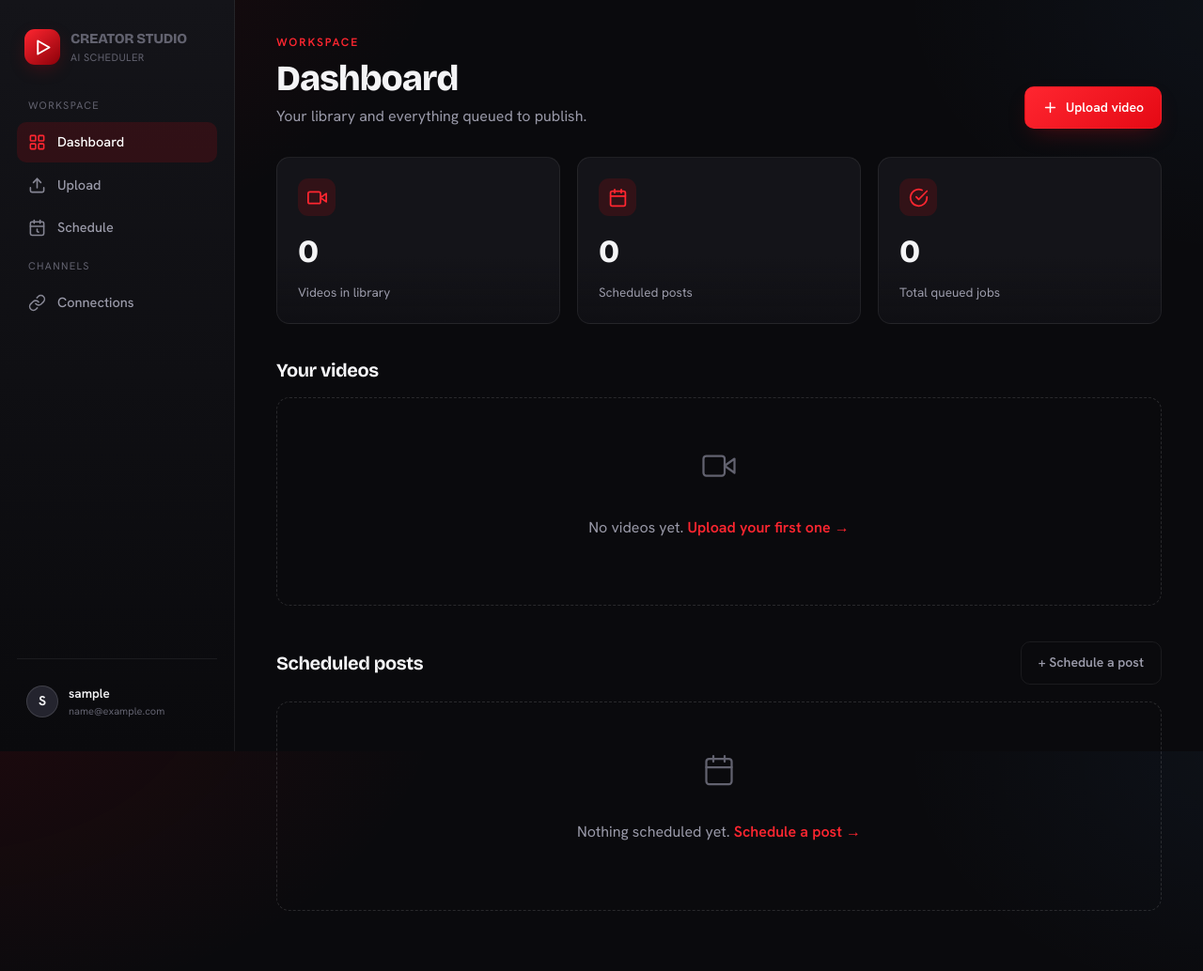
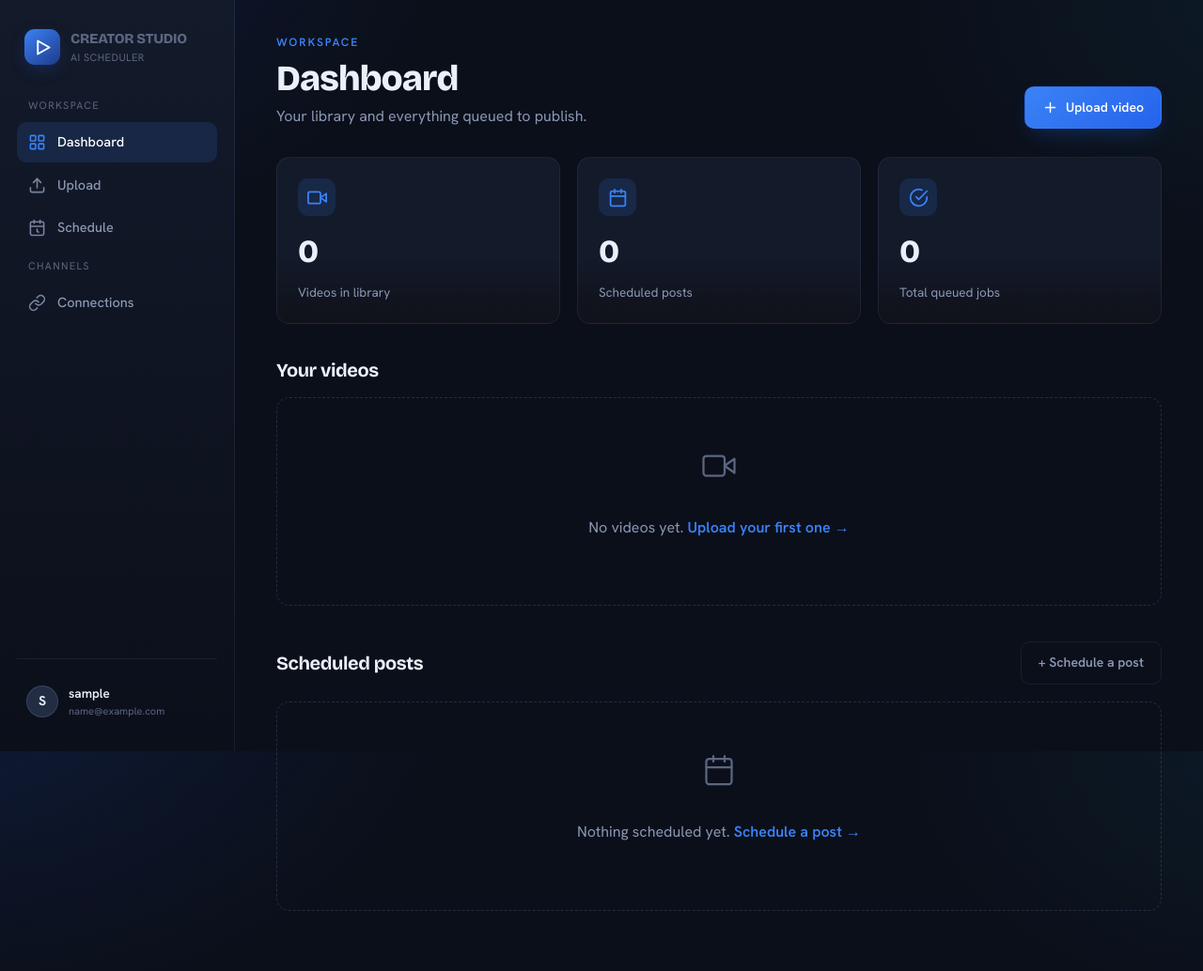
Before and after one commit to vennela100/ai-social-media-scheduler, a Django app: page /dashboard/ in a window 1280 px wide. Shown: the whole page at 94% size. Run offline with Django 5.2, Linux system fonts and the light colour scheme; the visitor is signed in with stand-in values (Sample User, id 1); data that the repository does not hold is empty; some libraries are stand-ins or nearby versions.

Commit message:
Switch palette to Midnight Cobalt (professional navy + cobalt)
Re-theme the design system: deep navy-black surfaces, electric cobalt accent,
cooler hairlines and status colors. Chosen to read as professional/enterprise
and to stay distinct from YouTube/Instagram/LinkedIn brand colors. Pure CSS
variable swap plus the few hardcoded accent touches (auras, logo, hero text).

Co-Authored-By: Claude Opus 4.8 <noreply@anthropic.com>

```diff
--- a/static/css/app.css
+++ b/static/css/app.css
@@ -4,35 +4,35 @@
    ===================================================================== */
 
 :root {
-  /* Surfaces — near-black with a cool cast, layered for depth */
-  --bg: #0a0a0d;
-  --bg-grain: #0c0c10;
-  --surface: #141419;
-  --surface-2: #1c1c24;
-  --surface-3: #24242e;
-  --border: rgba(255, 255, 255, 0.07);
-  --border-strong: rgba(255, 255, 255, 0.13);
+  /* Surfaces — deep navy-black, layered for depth (Midnight Cobalt) */
+  --bg: #0b0f1a;
+  --bg-grain: #0c1322;
+  --surface: #131a2a;
+  --surface-2: #1a2336;
+  --surface-3: #222d44;
+  --border: rgba(140, 165, 210, 0.10);
+  --border-strong: rgba(150, 175, 220, 0.18);
 
   /* Text */
-  --text: #f4f4f6;
-  --text-dim: #9a9aa9;
-  --text-faint: #62626f;
+  --text: #eaf0fa;
+  --text-dim: #8a98b4;
+  --text-faint: #5b6680;
 
-  /* Accent — crimson, elevated */
-  --accent: #e50914;
-  --accent-bright: #ff2630;
-  --accent-soft: rgba(229, 9, 20, 0.14);
-  --accent-glow: rgba(229, 9, 20, 0.35);
+  /* Accent — electric cobalt */
+  --accent: #2563eb;
+  --accent-bright: #3b82f6;
+  --accent-soft: rgba(59, 130, 246, 0.14);
+  --accent-glow: rgba(37, 99, 235, 0.40);
 
   /* Semantic status */
-  --ok: #2dd470;
-  --ok-soft: rgba(45, 212, 112, 0.13);
-  --warn: #f5a623;
-  --warn-soft: rgba(245, 166, 35, 0.13);
-  --info: #4d9fff;
-  --info-soft: rgba(77, 159, 255, 0.13);
-  --bad: #ff4d4d;
-  --bad-soft: rgba(255, 77, 77, 0.13);
+  --ok: #22c55e;
+  --ok-soft: rgba(34, 197, 94, 0.13);
+  --warn: #f59e0b;
+  --warn-soft: rgba(245, 158, 11, 0.13);
+  --info: #3b82f6;
+  --info-soft: rgba(59, 130, 246, 0.13);
+  --bad: #ef4444;
+  --bad-soft: rgba(239, 68, 68, 0.13);
 
   --font-display: "Bricolage Grotesque", Georgia, serif;
   --font-body: "Hanken Grotesk", system-ui, sans-serif;
@@ -57,8 +57,8 @@ body {
   min-height: 100vh;
   /* Atmospheric depth: a faint crimson aura top-left + subtle grain */
   background-image:
-    radial-gradient(900px 600px at -5% -10%, rgba(229, 9, 20, 0.10), transparent 60%),
-    radial-gradient(700px 500px at 105% 0%, rgba(77, 159, 255, 0.05), transparent 55%);
+    radial-gradient(900px 600px at -5% -10%, rgba(37, 99, 235, 0.14), transparent 60%),
+    radial-gradient(700px 500px at 105% 0%, rgba(34, 211, 238, 0.06), transparent 55%);
   background-attachment: fixed;
 }
 
@@ -80,7 +80,7 @@ h1, h2, h3 { font-family: var(--font-display); font-weight: 700; letter-spacing:
 .brand .logo {
   width: 38px; height: 38px; border-radius: 11px; flex: none;
   display: grid; place-items: center;
-  background: linear-gradient(140deg, var(--accent-bright), #8b0009);
+  background: linear-gradient(140deg, var(--accent-bright), #1e3a8a);
   box-shadow: 0 6px 20px -6px var(--accent-glow);
 }
 .brand .logo svg { width: 21px; height: 21px; color: #fff; }
@@ -237,7 +237,7 @@ input[type="file"] { padding: 22px; border-style: dashed; cursor: pointer; backg
 .landing { text-align: center; max-width: 560px; }
 .landing .hero-badge { display: inline-flex; align-items: center; gap: 8px; padding: 6px 14px; border-radius: 999px; background: var(--accent-soft); color: var(--accent-bright); font-size: 12.5px; font-weight: 600; margin-bottom: 24px; border: 1px solid rgba(229,9,20,0.25); }
 .landing h1 { font-size: clamp(36px, 7vw, 60px); font-weight: 800; line-height: 1.02; }
-.landing h1 .grad { background: linear-gradient(120deg, var(--accent-bright), #ff7a45); -webkit-background-clip: text; background-clip: text; color: transparent; }
+.landing h1 .grad { background: linear-gradient(120deg, var(--accent-bright), #22d3ee); -webkit-background-clip: text; background-clip: text; color: transparent; }
 .landing p { color: var(--text-dim); font-size: 17px; margin: 20px auto 30px; }
 
 /* ---------- Motion: staggered load reveal ---------- */
```
